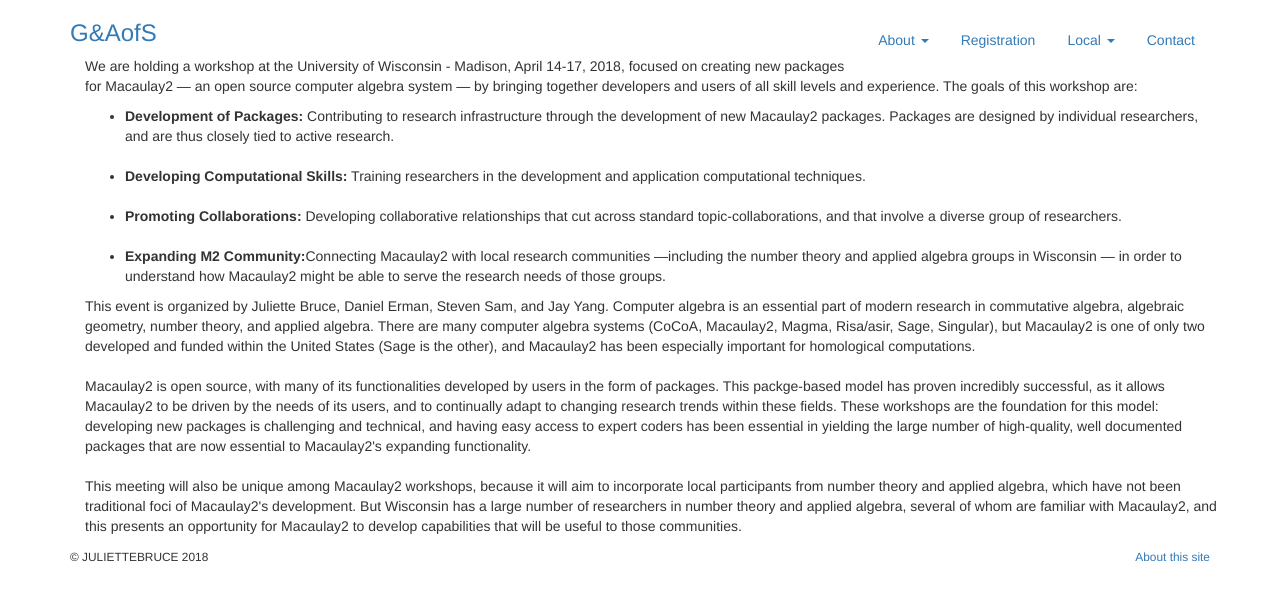
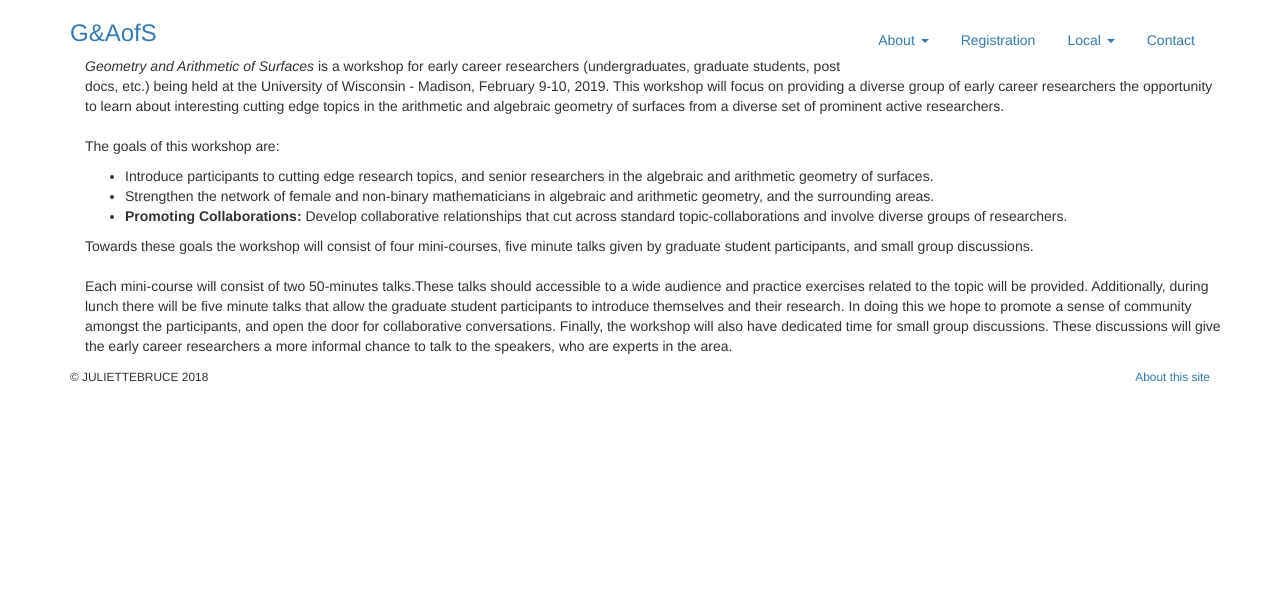
Before and after one commit to julietteBruce/geometry-arithmetic-surfaces, a Jekyll site: the page built from overview/index.html, in a window 1280 px wide. Shown: the top 601 px of the page. Built offline with Jekyll 4.4.1, drawn with Linux system fonts in a browser that asks for light colours; nearby versions of some CDN libraries; library files that are not in the unit come from our copies.

Commit message:
Updated Overview Page

```diff
--- a/overview/index.html
+++ b/overview/index.html
@@ -6,33 +6,38 @@ description: M2@UW Overview
 ---
 <div class="container">
 <p>
-We are holding a workshop at the University of Wisconsin - Madison, April 14-17, 2018, focused on creating new packages for Macaulay2 &mdash;  an open source computer algebra system &mdash; by bringing together developers and users of all skill levels and experience. The goals of this workshop are:
+
+<i>Geometry and Arithmetic of Surfaces</i> is a workshop for early career
+researchers (undergraduates, graduate students, post docs, etc.) being
+held at the University of Wisconsin - Madison, February 9-10, 2019. This
+workshop will focus on providing a diverse group of early career
+researchers the opportunity to learn about interesting cutting edge topics in the
+arithmetic and algebraic geometry of surfaces from a diverse set of
+prominent active researchers.
+<br><br>
+The goals of this workshop are:
 <ul>
-<li>
-<b>Development of Packages:</b> Contributing to research infrastructure through the development of new Macaulay2 packages.  Packages are designed by individual researchers, and are thus closely tied to active research.
-</li>
-<br>
-<li>
-<b>Developing Computational Skills:</b> Training researchers in the development and application computational techniques.
-</li>
-<br>
-<li>
-<b>Promoting Collaborations:</b> Developing collaborative relationships that cut across standard topic-collaborations, and that involve a diverse group of researchers.
-</li>
-<br>
-<li>
-<b>Expanding M2 Community:</b>Connecting Macaulay2 with local research communities &mdash;including the number theory and applied algebra groups in Wisconsin &mdash; in order to understand how Macaulay2 might be able to serve the research needs of those groups.
-</li>
+<li> Introduce participants to cutting edge research topics, and senior
+researchers in the algebraic and arithmetic geometry of surfaces.</li>
+<li> Strengthen the network of female and non-binary mathematicians in
+algebraic and arithmetic geometry, and the surrounding areas.</li>
+<li><b>Promoting Collaborations:</b> Develop collaborative relationships that cut across standard
+topic-collaborations and involve diverse groups of researchers.</li>
 </ul>
-This event is organized by Juliette Bruce, Daniel Erman, Steven Sam, and Jay Yang.
+Towards these goals the workshop will consist of four mini-courses, five
+minute talks given by graduate student participants, and small group discussions.
+<br><br>
+Each mini-course will consist of two 50-minutes talks.These talks should accessible to a
+wide audience and practice exercises related to the topic will be provided.
+Additionally, during lunch there will be five minute talks that allow
+the graduate student participants to introduce themselves and their research. In
+doing this we hope to promote a sense of community amongst the
+participants, and open the door for collaborative conversations.
+Finally, the workshop will also have dedicated time for small group
+discussions. These discussions will give the early career researchers a
+more informal chance to talk to the speakers, who are experts in the
+area.
 
-Computer algebra is an essential part of modern research in commutative algebra, algebraic geometry, number theory, and applied algebra. There are many computer algebra systems (CoCoA, Macaulay2, Magma, Risa/asir, Sage, Singular), but Macaulay2 is one of only two developed and funded within the United States (Sage is the other), and Macaulay2 has been especially important for homological computations.
-<br>
-<br>
-Macaulay2 is open source, with many of its functionalities developed by users in the form of packages. This packge-based model has proven incredibly successful, as it allows Macaulay2 to be driven by the needs of its users, and to continually adapt to changing research trends within these fields.  These workshops are the foundation for this model: developing new packages is challenging and technical, and having easy access to expert coders has been essential in yielding the large number of high-quality, well documented packages that are now essential to Macaulay2's expanding functionality.
-<br>
-<br>
-This meeting will also be unique among Macaulay2 workshops, because it will aim to incorporate local participants from number theory and applied algebra, which have not been traditional foci of Macaulay2's development.  But Wisconsin has a large number of researchers in number theory and applied algebra, several of whom are familiar with Macaulay2, and this presents an opportunity for Macaulay2 to develop capabilities that will be useful to those communities.
 </p>
 
 </div>
```
Also changed, not shown: index.html (+10 -2 lines).
